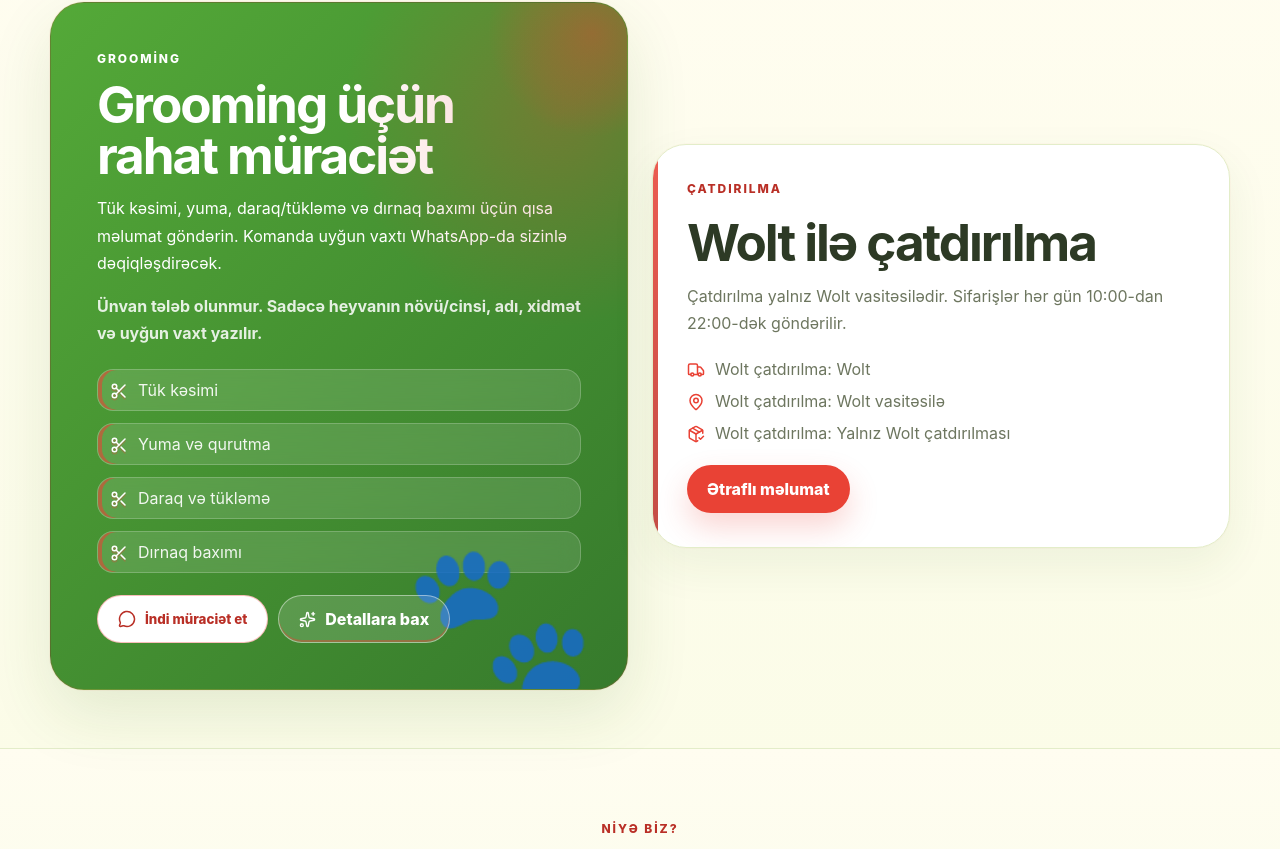
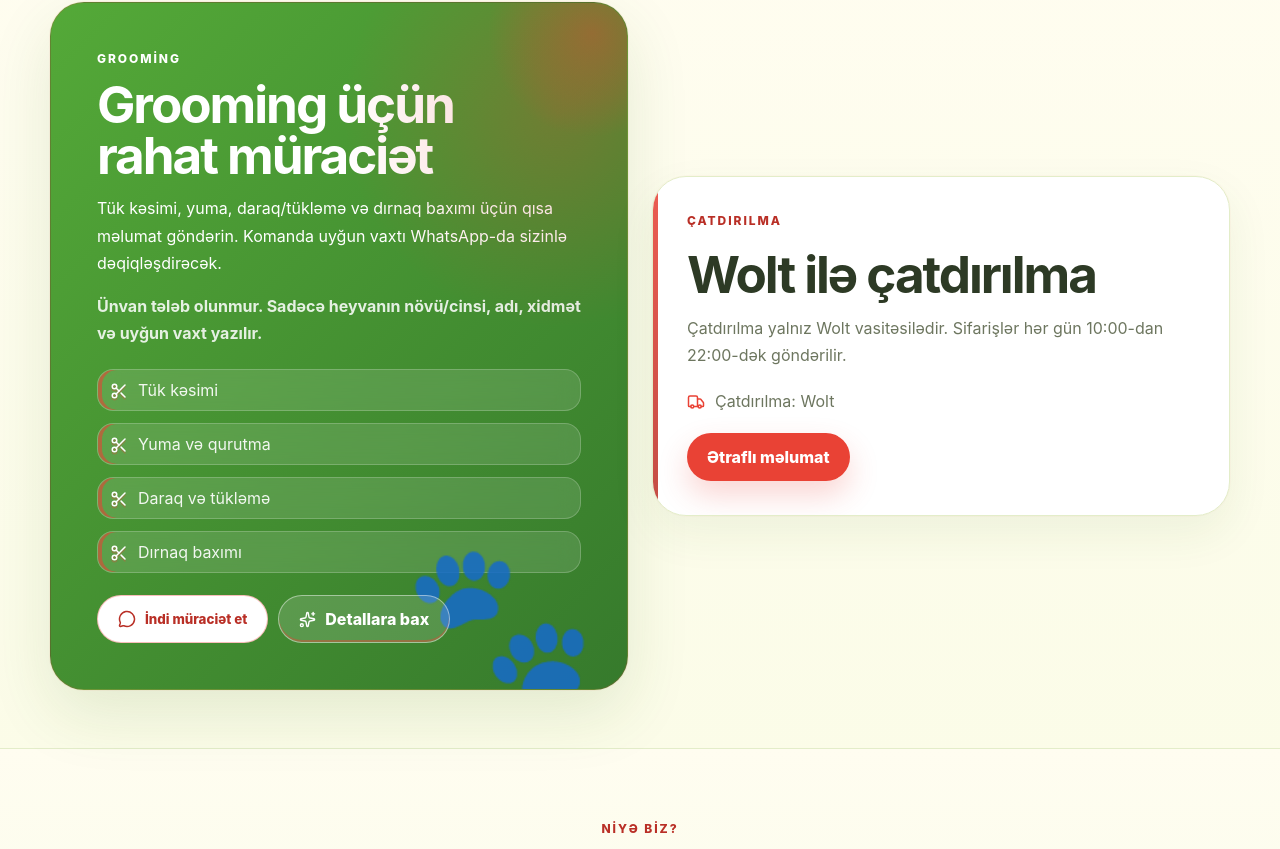
Before and after one commit to NurlanAskerov/zoo-kis-kis, a Next.js app: page / in a window 1280 px wide. Shown: the part 1352-2201 px from the top of the page. Built offline with nearby package versions, Linux system fonts and the light colour scheme.

Commit message:
catdirilma

```diff
--- a/components/HomePageClient.tsx
+++ b/components/HomePageClient.tsx
@@ -473,9 +473,7 @@
             <h2>{t('deliveryTitle')}</h2>
             <p>{t('deliveryText')}</p>
             <div className="list">
-              <span className="list-item"><Truck size={18} /> {t('metro')}: {deliverySettings.metroDeliveryPrice}</span>
-              <span className="list-item"><MapPin size={18} /> {t('addressDelivery')}: {deliverySettings.addressDeliveryFromPrice[lang]}</span>
-              <span className="list-item"><PackageCheck size={18} /> {t('regionPost')}: {deliverySettings.regionPostDeliveryTime[lang]}</span>
+              <span className="list-item"><Truck size={18} /> {t('delivery')}: Wolt</span>
             </div>
             <Link href="/delivery" className="btn btn-primary">{t('moreInfo')}</Link>
           </div>
```
